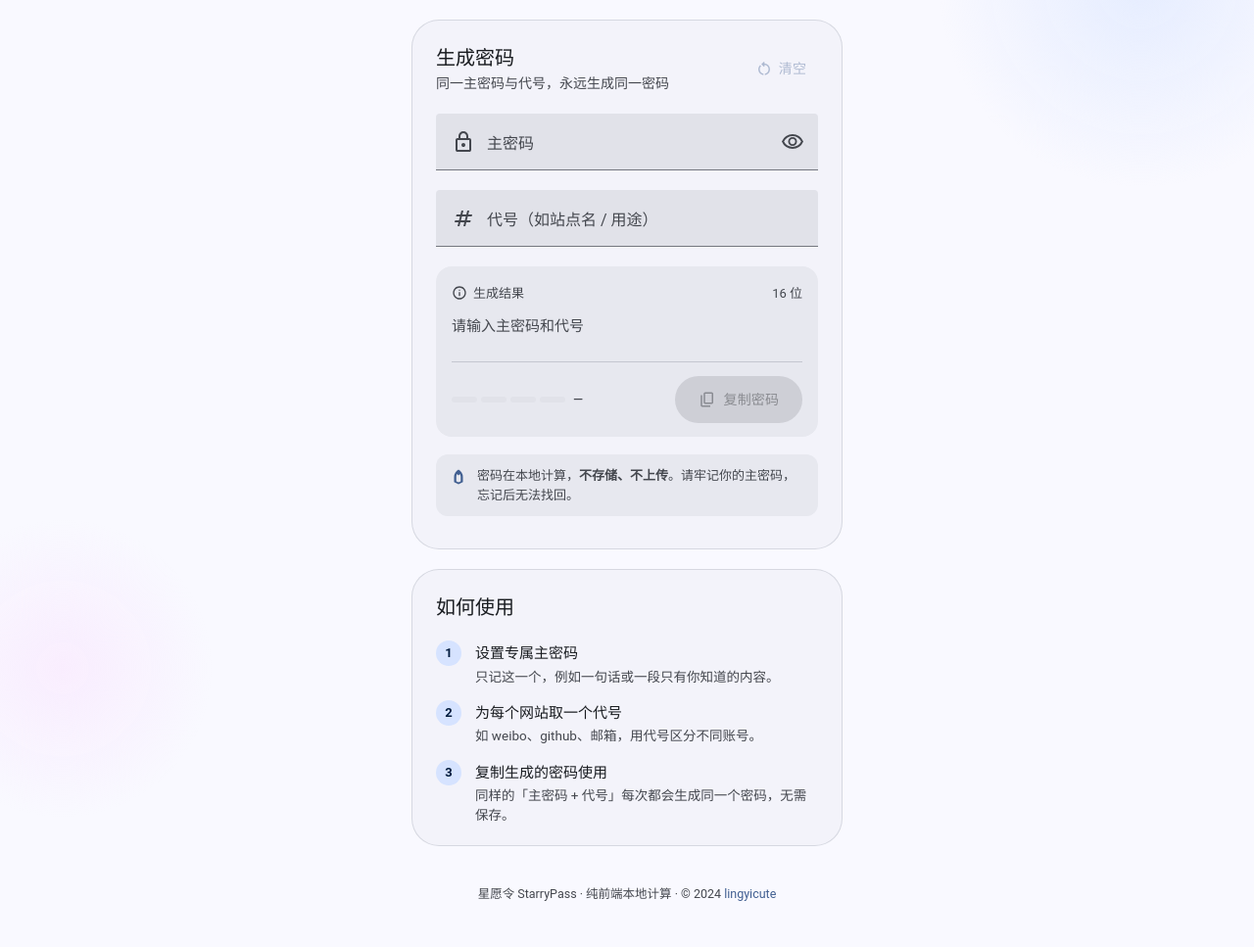
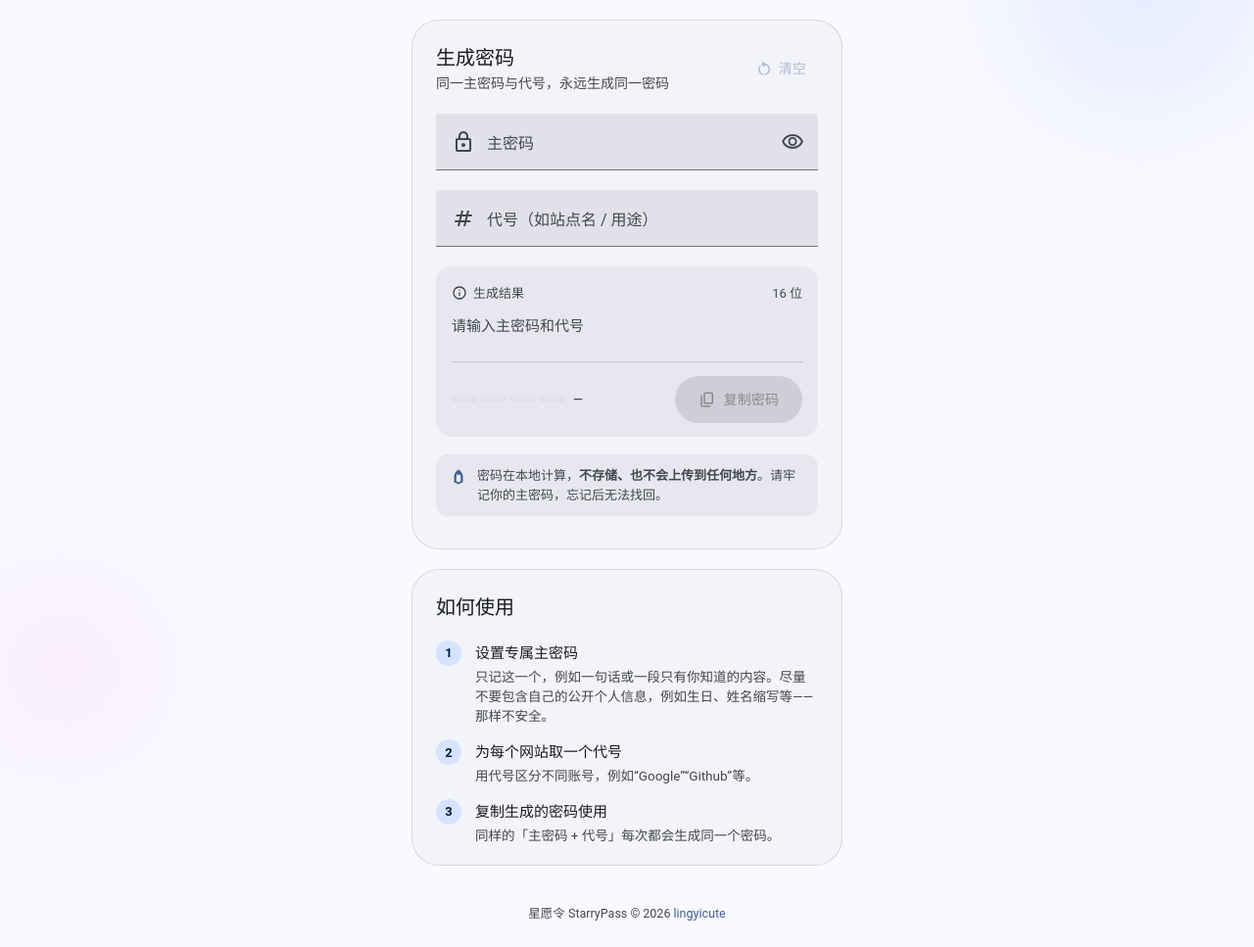
Before and after one commit to lingyicute/StarryPass, a plain HTML site: page index.html in a window 1280 px wide. Shown: the part 79-1046 px from the top of the page at 98% size. Before the commit the page ends 1025 px from the top, so only its background shows below. Drawn offline with Linux system fonts and the light colour scheme.

Commit message:
minor strings change

```diff
--- a/index.html
+++ b/index.html
@@ -3,8 +3,8 @@
 <head>
     <meta charset="utf-8">
     <meta name="viewport" content="width=device-width, initial-scale=1, viewport-fit=cover">
-    <title>星愿令 StarryPass · 密码生成器</title>
-    <meta name="description" content="简单方便防破解，不一样的密码管理工具。基于主密码与代号的本地确定性密码生成器。">
+    <title>星愿令 StarryPass · 确定性密码生成器</title>
+    <meta name="description" content="简单方便防破解，不一样的密码管理工具">
     <meta name="theme-color" content="#f9f9ff" id="theme-color-meta">
     <meta name="apple-mobile-web-app-capable" content="yes">
     <meta name="mobile-web-app-capable" content="yes">
@@ -720,7 +720,7 @@
 
             <p class="notice">
                 <svg class="icon" viewBox="0 -960 960 960" aria-hidden="true"><path d="M480-80 240-200v-280q0-138 70-245t170-155q100 48 170 155t70 245v280L480-80Zm0-108 120-49v-243q0-44-11.5-83.5T554-638l-74 74-74-74q-23 30-34.5 69.5T360-480v243l120 49Zm0-172Z"/></svg>
-                <span>密码在本地计算，<b>不存储、不上传</b>。请牢记你的主密码，忘记后无法找回。</span>
+                <span>密码在本地计算，<b>不存储、也不会上传到任何地方</b>。请牢记你的主密码，忘记后无法找回。</span>
             </p>
         </section>
 
@@ -736,21 +736,21 @@
                     <span class="step__num" aria-hidden="true">1</span>
                     <div class="step__body">
                         <p class="step__title">设置专属主密码</p>
-                        <p class="step__desc">只记这一个，例如一句话或一段只有你知道的内容。</p>
+                        <p class="step__desc">只记这一个，例如一句话或一段只有你知道的内容。尽量不要包含自己的公开个人信息，例如生日、姓名缩写等——那样不安全。</p>
                     </div>
                 </li>
                 <li class="step">
                     <span class="step__num" aria-hidden="true">2</span>
                     <div class="step__body">
                         <p class="step__title">为每个网站取一个代号</p>
-                        <p class="step__desc">如 weibo、github、邮箱，用代号区分不同账号。</p>
+                        <p class="step__desc">用代号区分不同账号，例如“Google”“Github”等。</p>
                     </div>
                 </li>
                 <li class="step">
                     <span class="step__num" aria-hidden="true">3</span>
                     <div class="step__body">
                         <p class="step__title">复制生成的密码使用</p>
-                        <p class="step__desc">同样的「主密码 + 代号」每次都会生成同一个密码，无需保存。</p>
+                        <p class="step__desc">同样的「主密码 + 代号」每次都会生成同一个密码。</p>
                     </div>
                 </li>
             </ol>
@@ -758,7 +758,7 @@
     </main>
 
     <footer class="footer">
-        星愿令 StarryPass · 纯前端本地计算 · © 2024 <a href="https://github.com/lingyicute/StarryPass" rel="noopener">lingyicute</a>
+        星愿令 StarryPass © 2026 <a href="https://github.com/lingyicute" rel="noopener">lingyicute</a>
     </footer>
 
     <div class="snackbar" id="snackbar" role="status" aria-live="polite">
```
